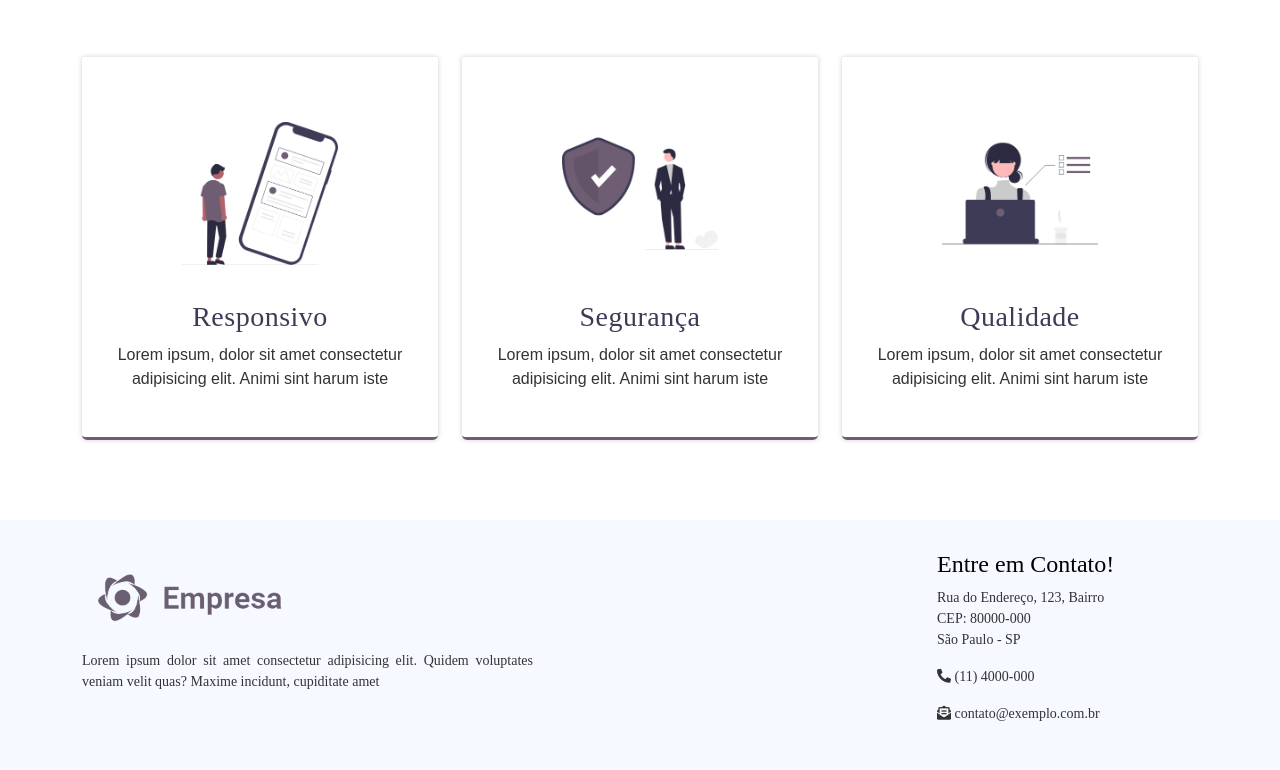
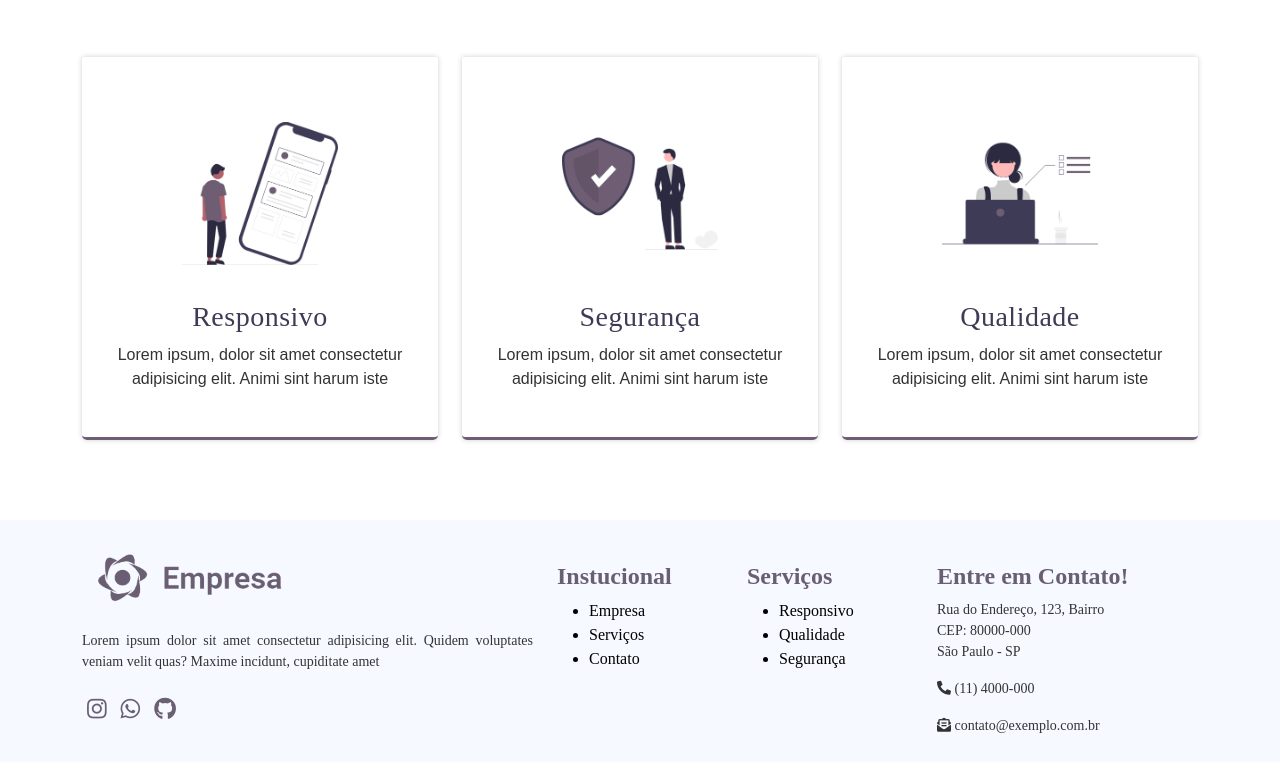
Before and after one commit to RodrigoJrDev/projeto-site-etec, a plain HTML site: page index.html in a window 1280 px wide. Shown: the part 902-1672 px from the top of the page. Drawn offline with Linux system fonts and the light colour scheme; a web font is replaced by a local one.

Commit message:
reestruturação

```diff
--- a/template/paginas/index.html
+++ b/index.html
@@ -64,7 +64,7 @@ Sábado, 5 de Junho de 2021 - Guarulhos, São Paulo
         <div class="banner-full">
             <div class="container">
                 <div class="row d-flex align-items-center">
-                    <div class="col-lg-6">
+                    <div class="col-lg-4">
                         <h2>Bem-vindo ao site da Empresa</h2>
                         <h3>Ofercemos Soluções Tecnológicas
                             <br>
@@ -80,7 +80,7 @@ Sábado, 5 de Junho de 2021 - Guarulhos, São Paulo
                             <a href="#">SAIBA MAIS! <i class="fas fa-long-arrow-alt-right"></i></a>
                         </div>
                     </div>
-                    <div class="col-lg-6 img-svg">
+                    <div class="col-lg-8 img-svg">
                         <svg id="b2c7d13c-cf19-4853-8e1a-27f628056126" data-name="Layer 1"
                             xmlns="http://www.w3.org/2000/svg" width="841.59024" height="589"
                             viewBox="0 0 841.59024 589">
@@ -228,22 +228,43 @@ Sábado, 5 de Junho de 2021 - Guarulhos, São Paulo
             </div>
         </div>
     </main>
-
+    <!-- Rodapé -->
     <footer>
         <div class="container">
-            <div class="row">
+            <div class="row b-line">
                 <div class="col-md-5">
-                    <a href="index.html" class="logo me-auto me-lg-0">
+                    <a href="index.html" class="logo">
                         <img src="/template/imagens/logo.png" alt="Logo da Empresa">
                     </a>
                     <p>Lorem ipsum dolor sit amet consectetur adipisicing elit. Quidem voluptates veniam velit quas?
                         Maxime incidunt, cupiditate amet</p>
+                    <div class="redes-socias-footer">
+                        <a href="https://www.instagram.com/diguinho_jn/" target="_blank" title="Instagram">
+                            <i class="fab fa-instagram"></i>
+                        </a>
+                        <a href="" target="_blank" title="WhatsApp">
+                            <i class="fab fa-whatsapp"></i>
+                        </a>
+                        <a href="https://github.com/RodrigoJrDev" target="_blank" title="GitHub">
+                            <i class="fab fa-github"></i>
+                        </a>
+                    </div>
                 </div>
                 <div class="col-md-2">
-
+                    <h4>Instucional</h4>
+                    <ul>
+                        <li>Empresa</li>
+                        <li>Serviços</li>
+                        <li>Contato</li>
+                    </ul>
                 </div>
                 <div class="col-md-2">
-
+                    <h4>Serviços</h4>
+                    <ul>
+                        <li>Responsivo</li>
+                        <li>Qualidade</li>
+                        <li>Segurança</li>
+                    </ul>
                 </div>
                 <div class="col-md-3">
                     <h4>Entre em Contato!</h4>
--- a/template/css/style.css
+++ b/template/css/style.css
@@ -177,7 +177,7 @@ header.sticky {
 /* Footer */
 footer {
   background: #f6f9ff;
-  padding: 30px 0px;
+  padding: 10px 0px;
   font-family: "Poppins";
 }
 footer p {
@@ -185,3 +185,23 @@ footer p {
   text-align: justify;
   color: #333;
 }
+footer h4 {
+  color: #6a5e72;
+  font-weight: 700;
+}
+.redes-socias-footer i {
+  font-size: 1.4rem;
+  padding: 10px 5px 10px 5px;
+  color: #6b6073;
+}
+.redes-socias-footer a {
+  text-decoration: none;
+  color: #000;
+  transition: 0.3s all;
+}
+.redes-socias-footer a:hover {
+  color: #9d16f7;
+}
+.b-line {
+  align-items: baseline;
+}
```
